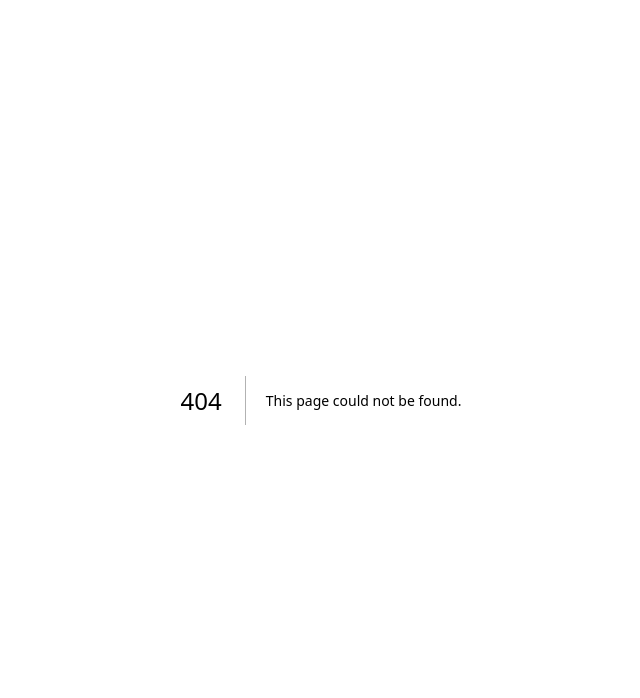
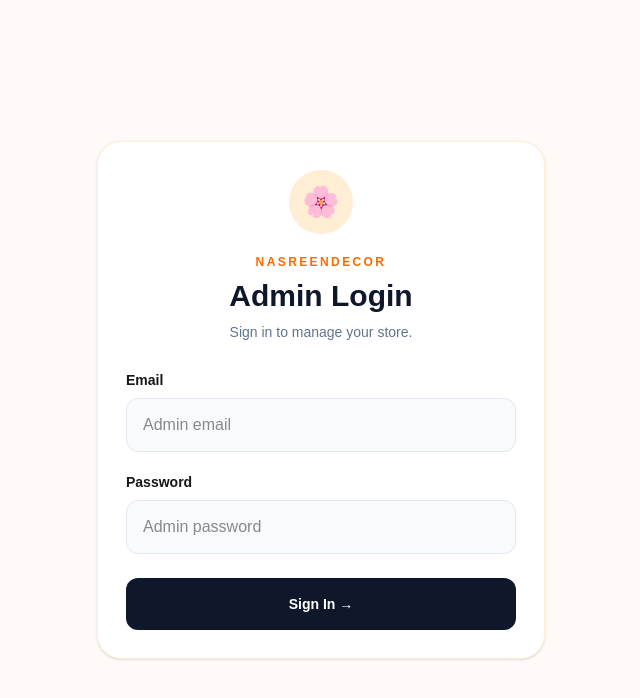
Before and after one commit to chandrugokul/ecommerce-platform, a Next.js app: page /admin/login in a window 1280 px wide. Before the commit this address had no page. Shown: the top 698 px of the page, without its empty margins (319-959 px from the left). Built offline with nearby package versions, Linux system fonts and the light colour scheme.

Commit message:
Create login/page.tsx
Add secure admin login

```diff
--- /dev/null
+++ b/src/app/admin/login/page.tsx
@@ -0,0 +1,103 @@
+"use client";
+
+import { FormEvent, useState } from "react";
+import { useRouter } from "next/navigation";
+import { supabase } from "@/lib/supabase";
+
+export default function AdminLoginPage() {
+  const router = useRouter();
+
+  const [email, setEmail] = useState("");
+  const [password, setPassword] = useState("");
+  const [loading, setLoading] = useState(false);
+  const [error, setError] = useState("");
+
+  async function handleLogin(e: FormEvent<HTMLFormElement>) {
+    e.preventDefault();
+
+    setLoading(true);
+    setError("");
+
+    const { error } = await supabase.auth.signInWithPassword({
+      email: email.trim(),
+      password,
+    });
+
+    if (error) {
+      setError(error.message);
+      setLoading(false);
+      return;
+    }
+
+    router.push("/admin/orders");
+  }
+
+  return (
+    <main className="flex min-h-screen items-center justify-center bg-[#fffaf7] px-4">
+      <div className="w-full max-w-md rounded-3xl border border-orange-100 bg-white p-7 shadow-sm">
+
+        <div className="text-center">
+          <div className="mx-auto flex h-16 w-16 items-center justify-center rounded-full bg-orange-100 text-3xl">
+            🌸
+          </div>
+
+          <p className="mt-5 text-xs font-bold uppercase tracking-[0.2em] text-orange-500">
+            NasreenDecor
+          </p>
+
+          <h1 className="mt-2 text-3xl font-bold text-slate-900">
+            Admin Login
+          </h1>
+
+          <p className="mt-2 text-sm text-slate-500">
+            Sign in to manage your store.
+          </p>
+        </div>
+
+        <form onSubmit={handleLogin} className="mt-7">
+
+          <label className="mb-2 block text-sm font-semibold">
+            Email
+          </label>
+
+          <input
+            type="email"
+            value={email}
+            onChange={(e) => setEmail(e.target.value)}
+            placeholder="Admin email"
+            required
+            className="w-full rounded-xl border border-slate-200 bg-slate-50 px-4 py-3.5 outline-none focus:border-orange-500 focus:bg-white focus:ring-4 focus:ring-orange-100"
+          />
+
+          <label className="mb-2 mt-5 block text-sm font-semibold">
+            Password
+          </label>
+
+          <input
+            type="password"
+            value={password}
+            onChange={(e) => setPassword(e.target.value)}
+            placeholder="Admin password"
+            required
+            className="w-full rounded-xl border border-slate-200 bg-slate-50 px-4 py-3.5 outline-none focus:border-orange-500 focus:bg-white focus:ring-4 focus:ring-orange-100"
+          />
+
+          {error && (
+            <div className="mt-4 rounded-xl border border-red-200 bg-red-50 p-3 text-sm text-red-700">
+              {error}
+            </div>
+          )}
+
+          <button
+            type="submit"
+            disabled={loading}
+            className="mt-6 w-full rounded-xl bg-slate-900 px-5 py-4 text-sm font-bold text-white transition hover:bg-slate-800 disabled:cursor-not-allowed disabled:opacity-60"
+          >
+            {loading ? "Signing in..." : "Sign In →"}
+          </button>
+
+        </form>
+      </div>
+    </main>
+  );
+}
```
